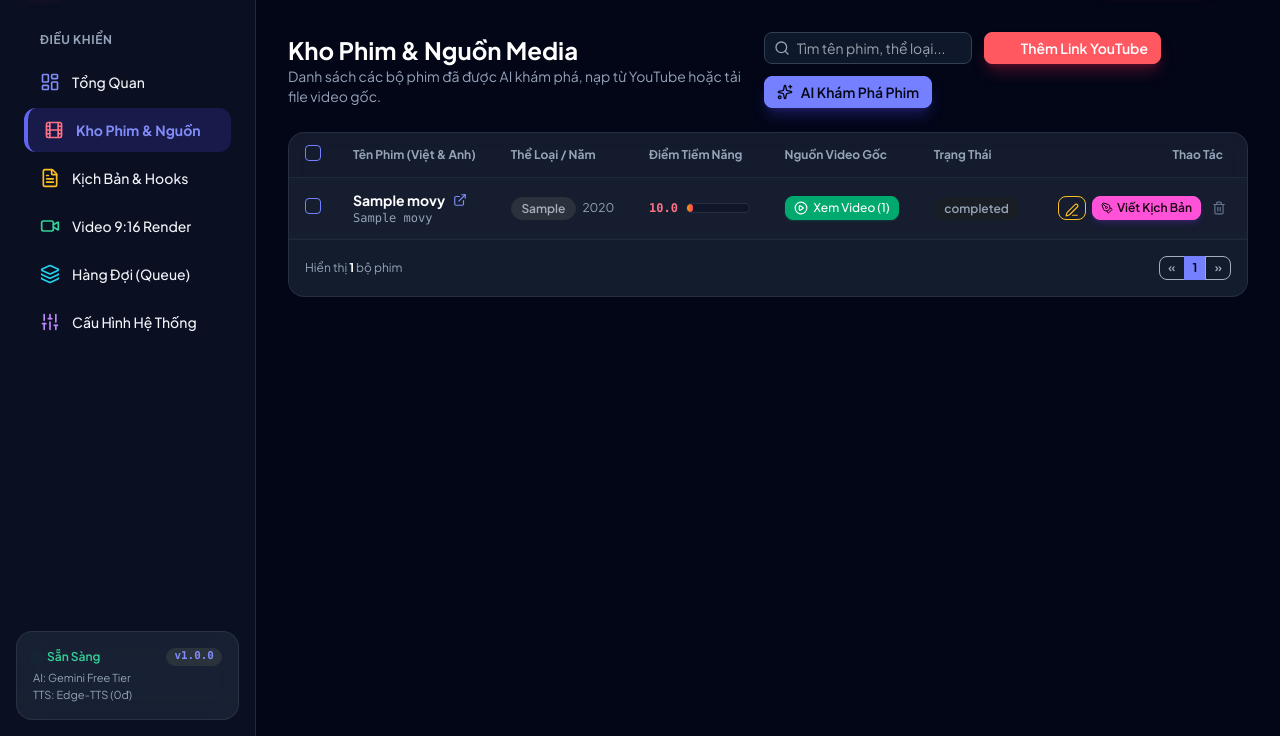
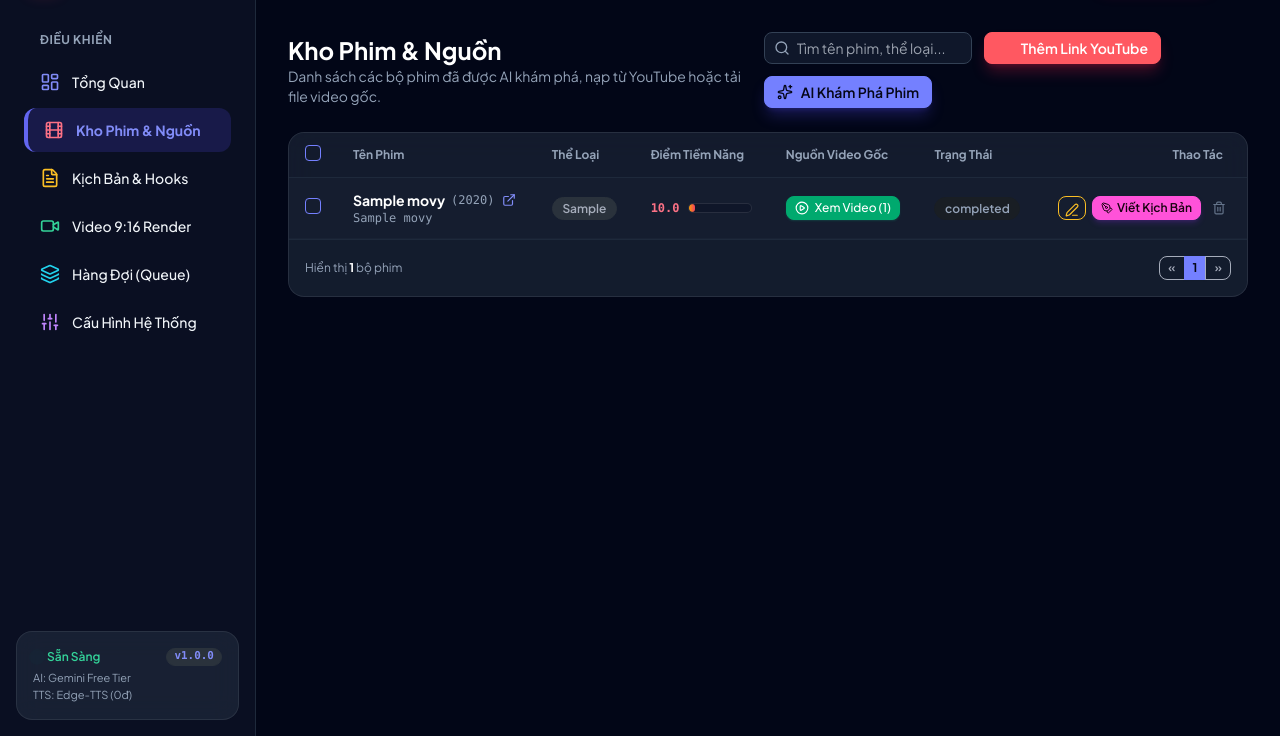
Before and after one commit to kieukieu998/ai-youtube-content-factory, a FastAPI app: page /movies in a window 1280 px wide. Shown: the part 64-800 px from the top of the page. Run offline with FastAPI, Linux system fonts and the light colour scheme; tables that the repository leaves empty hold one stand-in row (values such as "Sample post"); parts of the project's set-up code (start-up, migrations or seed data) failed here and were passed over; some libraries are stand-ins or nearby versions.

Commit message:
style(ui): chuyen nam phat hanh sang cot Ten Phim (nam) va dong bo 100% tieu de trang voi menu

```diff
--- a/templates/jobs.html
+++ b/templates/jobs.html
@@ -6,7 +6,7 @@
 <div class="space-y-6">
     <div class="flex flex-col md:flex-row md:items-center md:justify-between gap-4">
         <div>
-            <h1 class="text-2xl font-bold text-white">Hàng Đợi Xử Lý Bất Đồng Bộ (Job Queue)</h1>
+            <h1 class="text-2xl font-bold text-white">Hàng Đợi (Queue)</h1>
             <p class="text-slate-400 text-sm">Theo dõi tiến trình xử lý ngầm của các Agent (Tìm phim, Viết kịch bản, Render FFmpeg).</p>
         </div>
         <div class="flex flex-wrap items-center gap-2">
--- a/templates/movies.html
+++ b/templates/movies.html
@@ -6,7 +6,7 @@
 <div class="space-y-6">
     <div class="flex flex-col md:flex-row md:items-center md:justify-between gap-4">
         <div>
-            <h1 class="text-2xl font-bold text-white">Kho Phim & Nguồn Media</h1>
+            <h1 class="text-2xl font-bold text-white">Kho Phim & Nguồn</h1>
             <p class="text-slate-400 text-sm">Danh sách các bộ phim đã được AI khám phá, nạp từ YouTube hoặc tải file video gốc.</p>
         </div>
         <div class="flex flex-wrap items-center gap-3">
@@ -38,8 +38,8 @@
                         <th class="w-10">
                             <input type="checkbox" id="select_all_movies" onchange="toggleSelectAllMovies(this)" class="checkbox checkbox-xs checkbox-primary rounded" />
                         </th>
-                        <th>Tên Phim (Việt & Anh)</th>
-                        <th>Thể Loại / Năm</th>
+                        <th>Tên Phim</th>
+                        <th>Thể Loại</th>
                         <th>Điểm Tiềm Năng</th>
                         <th>Nguồn Video Gốc</th>
                         <th>Trạng Thái</th>
@@ -61,9 +61,10 @@
                             <input type="checkbox" value="{{ m.id }}" onchange="updateSelectedMoviesCount()" class="movie-checkbox checkbox checkbox-xs checkbox-primary rounded" />
                         </td>
                         <td>
-                            <div class="font-bold text-white flex items-center gap-2">
+                            <div class="font-bold text-white flex items-center gap-1.5 flex-wrap">
                                 <span id="movie_title_display_{{ m.id }}">{{ m.title }}</span>
-                                <a href="https://www.google.com/search?q={{ m.title }}+{{ m.original_title or '' }}+movie" target="_blank" class="text-indigo-400 hover:text-indigo-300" title="Tra cứu nguồn gốc phim trên Google/IMDb">
+                                <span class="text-xs font-normal text-slate-400 font-mono" id="movie_year_display_{{ m.id }}">{% if m.release_year %}({{ m.release_year }}){% endif %}</span>
+                                <a href="https://www.google.com/search?q={{ m.title }}+{{ m.original_title or '' }}+movie" target="_blank" class="text-indigo-400 hover:text-indigo-300 ml-0.5" title="Tra cứu nguồn gốc phim trên Google/IMDb">
                                     <i data-lucide="external-link" class="w-3.5 h-3.5"></i>
                                 </a>
                             </div>
@@ -71,7 +72,6 @@
                         </td>
                         <td>
                             <span class="badge badge-neutral badge-sm" id="movie_genre_display_{{ m.id }}">{{ m.genre or 'Chưa phân loại' }}</span>
-                            <span class="text-xs text-slate-400 ml-1" id="movie_year_display_{{ m.id }}">{{ m.release_year or '' }}</span>
                         </td>
                         <td>
                             <div class="flex items-center gap-2">
@@ -524,7 +524,7 @@
                 $(`#movie_title_display_${movieId}`).text(title);
                 $(`#movie_orig_display_${movieId}`).text(orig);
                 $(`#movie_genre_display_${movieId}`).text(genre || 'Chưa phân loại');
-                $(`#movie_year_display_${movieId}`).text(year);
+                $(`#movie_year_display_${movieId}`).text(year ? `(${year})` : '');
 
                 const row = $(`#movie_row_${movieId}`);
                 row.attr('data-title', title.toLowerCase());
--- a/templates/videos.html
+++ b/templates/videos.html
@@ -7,8 +7,8 @@
     <!-- Header -->
     <div class="flex flex-col md:flex-row md:items-center md:justify-between gap-4">
         <div>
-            <h1 class="text-2xl font-bold text-white">Thư Viện Video 9:16</h1>
-            <p class="text-slate-400 text-sm">Quản lý video ngắn theo cấu trúc thư mục từng bộ phim (như Windows Explorer).</p>
+            <h1 class="text-2xl font-bold text-white">Video 9:16 Render</h1>
+            <p class="text-slate-400 text-sm">Quản lý video ngắn theo cấu trúc thư mục từng bộ phim.</p>
         </div>
 
         <!-- Search & Filter Controls -->
```
Also changed, not shown: templates/scripts.html (+14 -17 lines).
